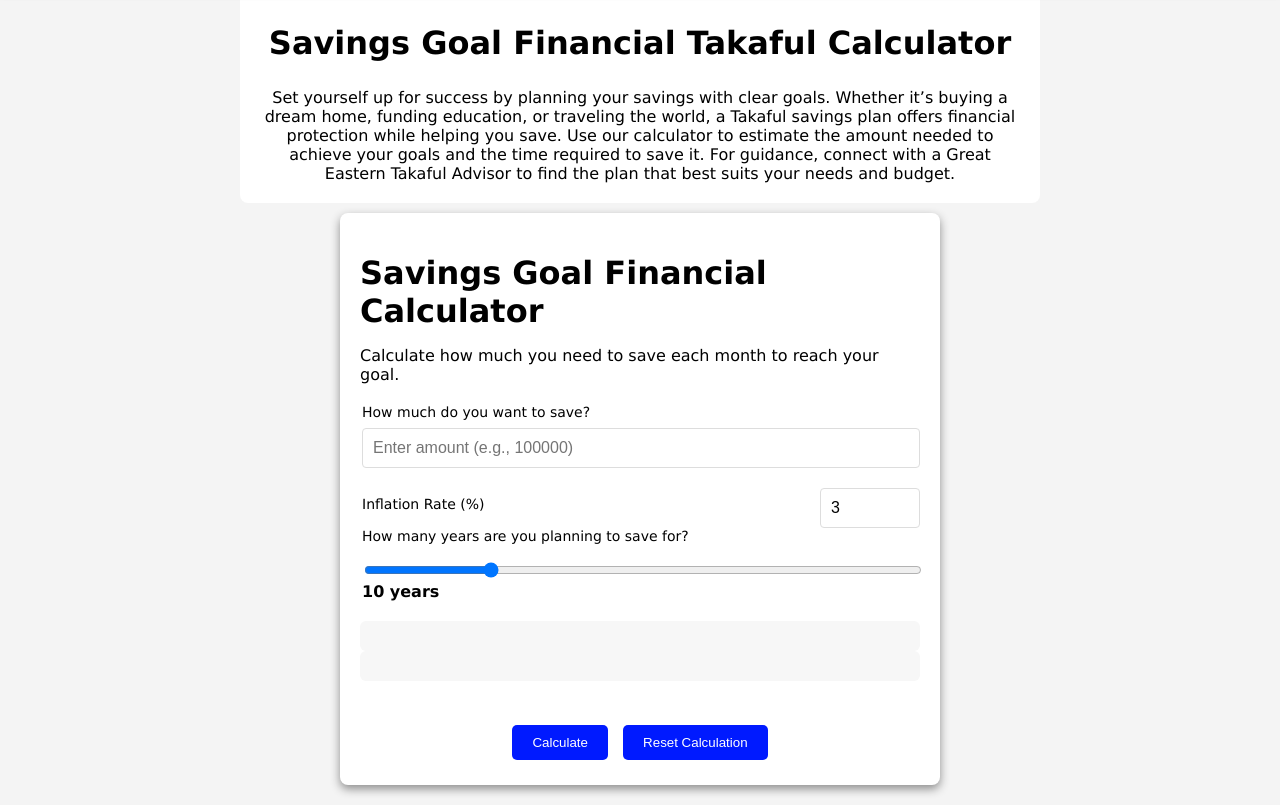
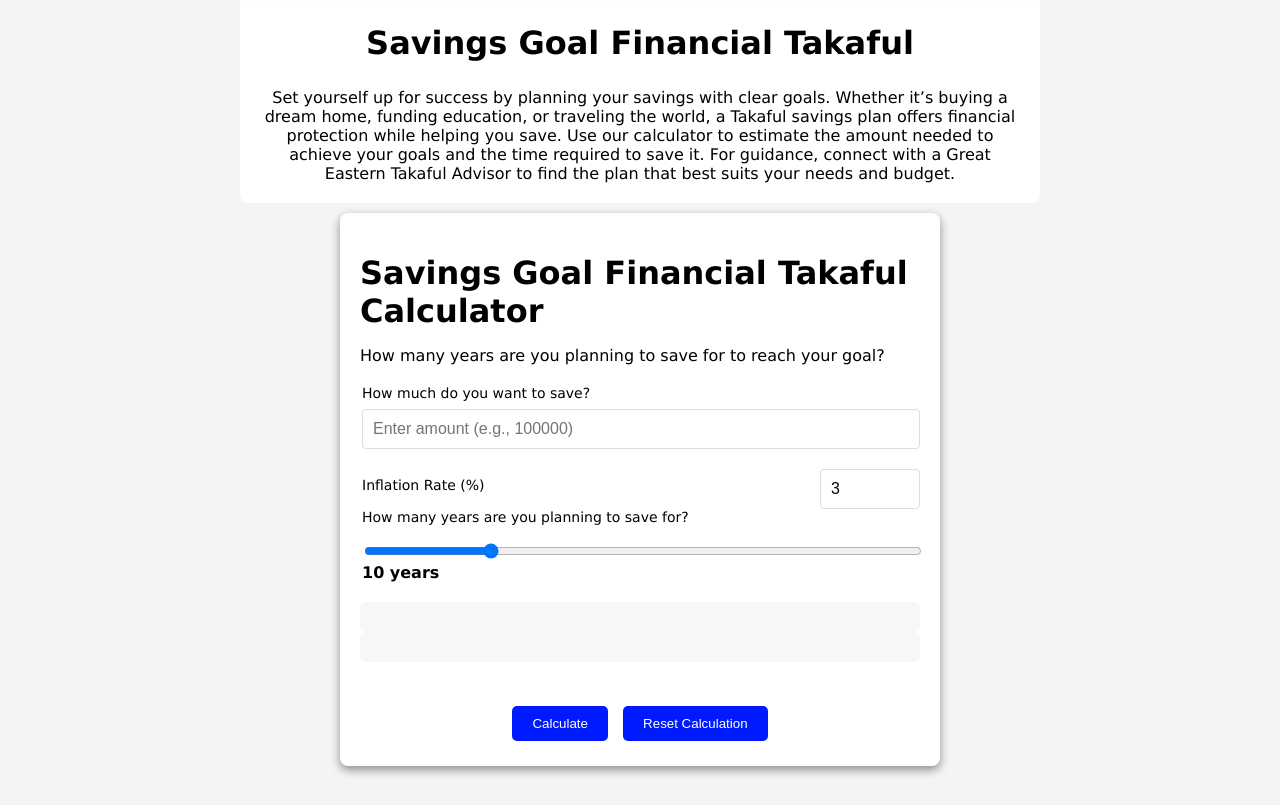
Before and after one commit to NaifIbrahim/Savings-Goal-Financial-Takaful-Calculator, a plain HTML site: page Index.html in a window 1280 px wide. Shown: the part 66-871 px from the top of the page. Drawn offline with Linux system fonts and the light colour scheme.

Commit message:
Issues fixed

```diff
--- a/Index.html
+++ b/Index.html
@@ -281,7 +281,7 @@
     </header>
 
     <div class="intro-section">
-        <h1 style="margin-top: 70px;">Savings Goal Financial Takaful Calculator</h1>
+        <h1 style="margin-top: 70px;">Savings Goal Financial Takaful</h1>
         <p>
             Set yourself up for success by planning your savings with clear goals. Whether it’s buying a dream home,
             funding education, or traveling the world, a Takaful savings plan offers financial protection while helping
@@ -293,8 +293,8 @@
     </div>
 
     <div class="container">
-        <h1>Savings Goal Financial Calculator</h1>
-        <p>Calculate how much you need to save each month to reach your goal.</p>
+        <h1>Savings Goal Financial Takaful Calculator</h1>
+        <p>How many years are you planning to save for to reach your goal?</p>
 
         <!-- Savings Goal Input -->
         <div style="margin-left: 2px;" class="form-group">
```
